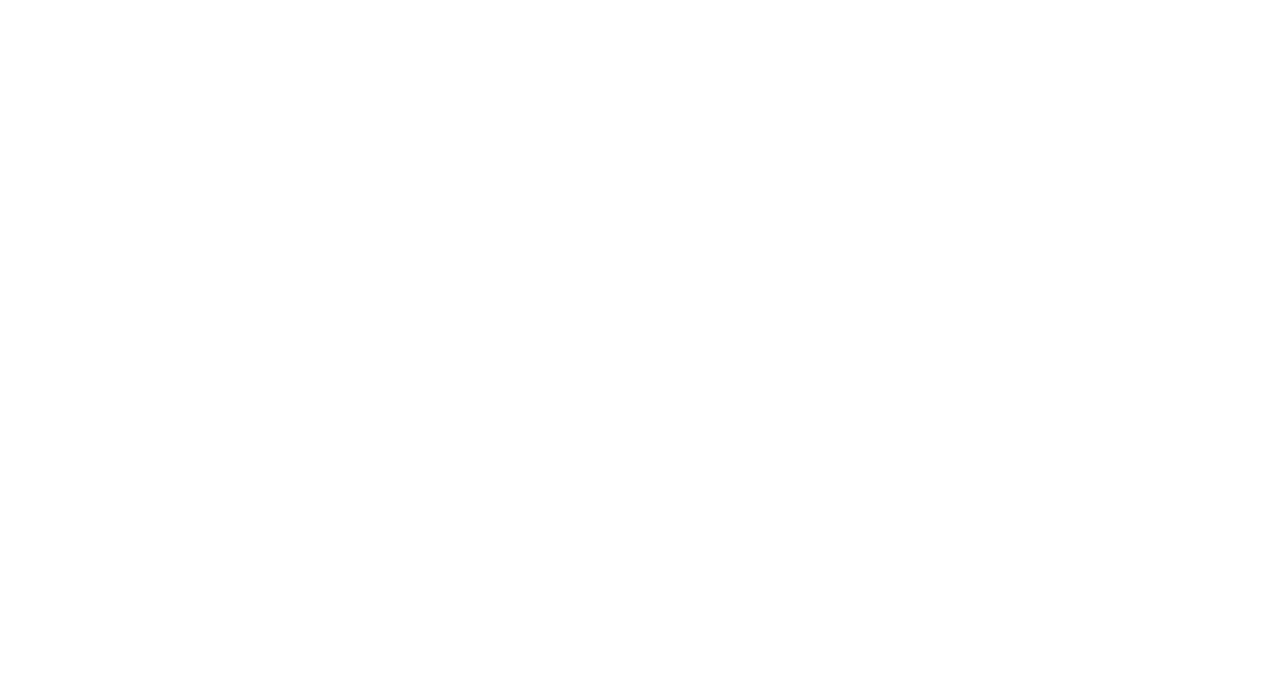
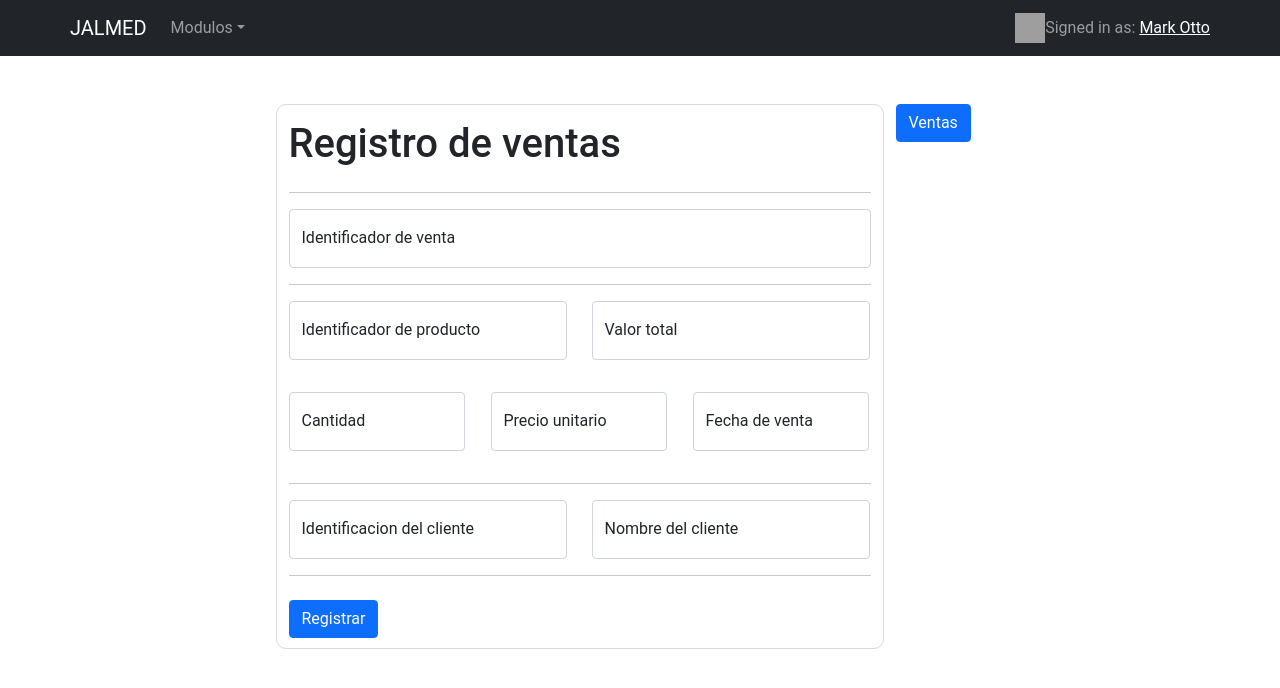
Before and after one commit to CuriDevs/project-ciclo3, a React (Create React App) app: page /register in a window 1280 px wide. Shown: the top 688 px of the page. Built offline with nearby package versions, Linux system fonts and the light colour scheme; grey boxes are pictures that could not be loaded.

Commit message:
cree el component addSales y la pagina register para la parte de las ventas, ademas de eso cree la carpeta style en la carpeta Sale y en el App añadi la ruta de la pagina register

```diff
--- a/src/App.js
+++ b/src/App.js
@@ -7,7 +7,7 @@ import {
   Link
 } from "react-router-dom";
 
-
+import Register from './Sales/pages/Register';
 import Sales from './Sales/pages/Sales';
 import Products from "./productsManagement/pages/gestionProductos.jsx"
 
@@ -15,7 +15,7 @@ function App() {
   return (
     <Router>
       <Switch>
-        <Route path={['/sales', '/products']}>
+        <Route path={['/sales', '/register', '/products']}>
             {/* Aqui va el componente de layout privado */}
               <Switch>
 
@@ -23,6 +23,9 @@ function App() {
                 <Route exact path="/sales">
                   <Sales />
                 </Route>
+
+                {/*ruta para acceder a la pagina de registro */}
+                <Route exact path="/register" component={Register} />
 
                 {/*  Forma 2 de hacer el enrutamiento con pagina x */}
                 <Route exact path="/products" component={Products} />
--- /dev/null
+++ b/src/Sales/components/AddSales.js
@@ -0,0 +1,124 @@
+import "bootstrap/dist/css/bootstrap.min.css";
+import "../styles/AddSales.css";
+import Form from "react-bootstrap/Form";
+import Row from "react-bootstrap/Row";
+import Col from "react-bootstrap/Col";
+import FloatingLabel from "react-bootstrap/FloatingLabel";
+import Container from "react-bootstrap/Container";
+import Button from "react-bootstrap/Button";
+
+function AddSales () {
+  /*
+    const handleClose = () => setShow(false);
+    const handleShow = () => setShow(true);
+  */
+
+  return (
+    <Container className="principal">
+      <Row className="justify-content-center mt-5 mb-5">
+        <Col className="principal-first-container" lg="6">
+            <div>
+              <h1 className="mt5 mb-4"> Registro de ventas </h1>
+              <hr />
+              <Col sm>
+                <FloatingLabel
+                  controlId="floatingInputIdVenta"
+                  label="Identificador de venta"
+                  className="mb-3"
+                >
+                  <Form.Control type="" placeholder="Identificador de venta" />
+                </FloatingLabel>
+              </Col>
+              <hr />
+              <Row className="mb-3">
+                <Col sm>
+                  <FloatingLabel
+                    controlId="floatingInputIdProducto"
+                    label="Identificador de producto"
+                    className="mb-3"
+                  >
+                    <Form.Control type="" placeholder="Identificador de producto"/>
+                  </FloatingLabel>
+                </Col>
+
+                <Col sm>
+                  <FloatingLabel
+                    controlId="floatingInputValorTotal"
+                    label="Valor total"
+                    className="mb-3"
+                  >
+                    <Form.Control type="" placeholder="Valor total" />
+                  </FloatingLabel>
+                </Col>
+              </Row>
+
+              <Row className="mb-3">
+                <Col sm>
+                  <FloatingLabel
+                    controlId="floatingInputCantidad"
+                    label="Cantidad"
+                    className="mb-3"
+                  >
+                    <Form.Control type="" placeholder="Cantidad" />
+                  </FloatingLabel>
+                </Col>
+
+                <Col sm>
+                  <FloatingLabel
+                    controlId="floatingInputPrecioUnitario"
+                    label="Precio unitario"
+                    className="mb-3"
+                  >
+                    <Form.Control type="" placeholder="Precio unitario" />
+                  </FloatingLabel>
+                </Col>
+
+                <Col sm>
+                  <FloatingLabel
+                    controlId="floatingInputFechaVenta"
+                    label="Fecha de venta"
+                    className="mb-3"
+                  >
+                    <Form.Control type="" placeholder="" />
+                  </FloatingLabel>
+                </Col>
+              </Row>
+              <hr />
+              <Row className="mb-3">
+                <Col sm>
+                  <FloatingLabel
+                    controlId="floatingInputIdCliente"
+                    label="Identificacion del cliente"
+                    className="mb-0"
+                  >
+                    <Form.Control
+                      type=""
+                      placeholder="Identificacion del cliente"
+                    />
+                  </FloatingLabel>
+                </Col>
+
+                <Col sm>
+                  <FloatingLabel
+                    controlId="floatingInputNombreCliente"
+                    label="Nombre del cliente"
+                    className="mb-0"
+                  >
+                    <Form.Control type="" placeholder="Nombre del cliente" />
+                  </FloatingLabel>
+                </Col>
+              </Row>
+              <hr />
+
+              <Button variant="primary mt-2" >Registrar</Button>
+            </div>
+        </Col>
+        <Col className="principal-second-container" lg="1">
+            <Button href="/sales">Ventas</Button>
+        </Col>
+      </Row>
+    </Container>
+  );
+};
+
+export default AddSales;
--- /dev/null
+++ b/src/Sales/pages/Register.js
@@ -0,0 +1,14 @@
+import Header from "../../Shared/components/Header";
+import AddSales from "../components/AddSales";
+
+function Register() {
+
+  return(
+    <div>
+      <Header/>
+      <AddSales/>
+    </div>
+  );
+}
+
+export default Register;
--- /dev/null
+++ b/src/Sales/styles/AddSales.css
@@ -0,0 +1,28 @@
+/*se modifico la anchura y altura de los labels flotantes*/
+#floatingInputIdVenta{
+  width: 34.8em;
+  height: 25px;
+}
+
+#floatingInputIdProducto,
+#floatingInputValorTotal,
+#floatingInputIdCliente,
+#floatingInputNombreCliente{
+  width: 15.8em;
+  height: 25px;
+}
+
+#floatingInputCantidad,
+#floatingInputPrecioUnitario,
+#floatingInputFechaVenta{
+  width: 9.4em;
+  height: 25px;
+}
+/*fin*/
+
+.principal-first-container{
+  border: 1px solid #DBDADA;
+  border-radius: 10px;
+  padding-bottom: 10px;
+  padding-top: 15px;
+}
```
Also changed, not shown: 1 other file (tests, documents, lock files or other folders).
